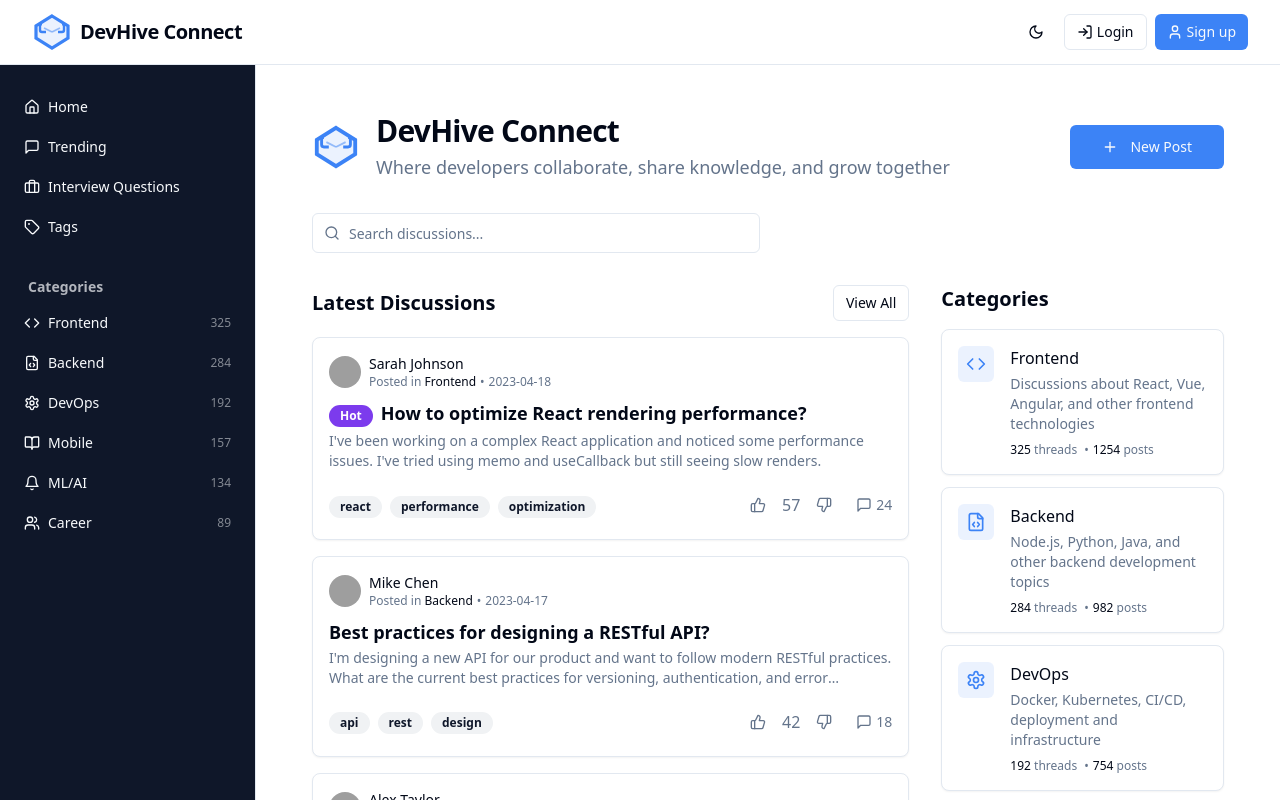
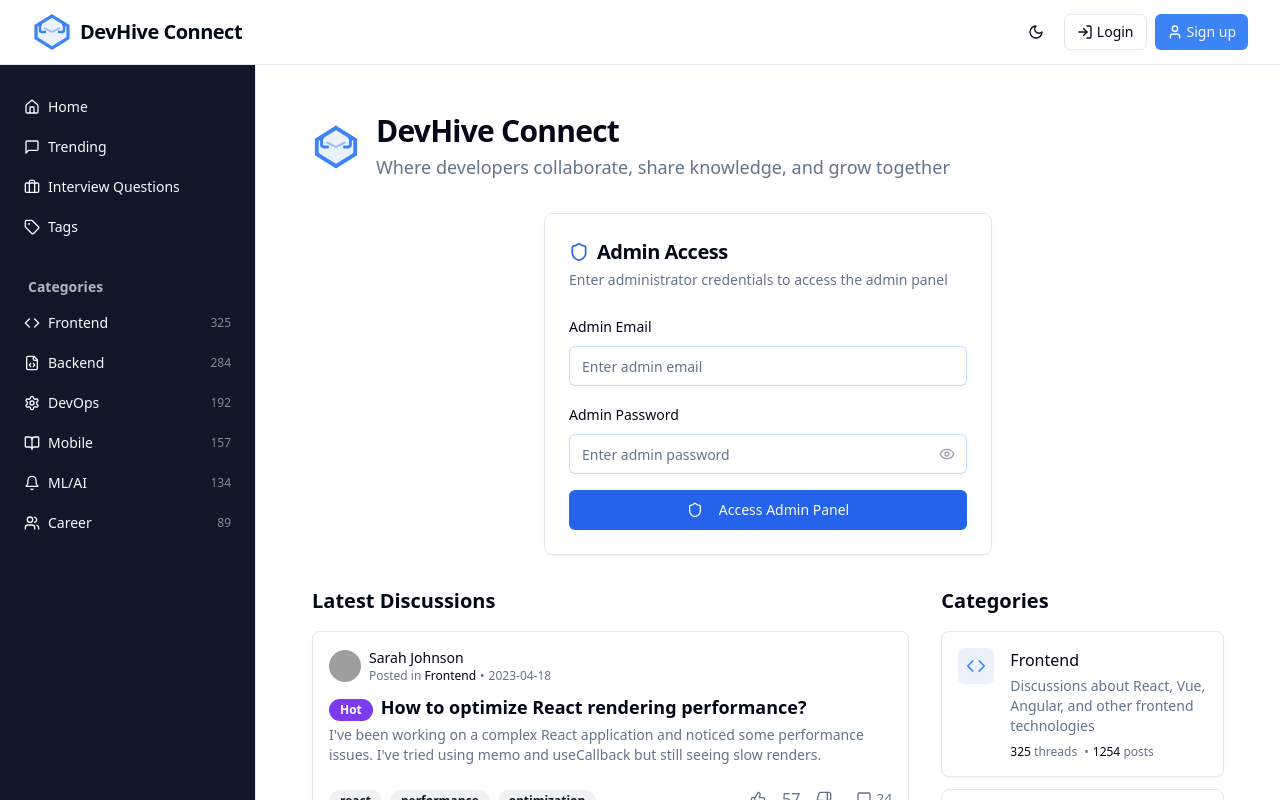
Before and after one commit to revathi-mp/dev-hive-connect, a React (Vite) app: page /home in a window 1280 px wide. Shown: the top 800 px of the page. Built offline with nearby package versions, Linux system fonts and the light colour scheme; grey boxes are pictures that could not be loaded; the HTML template or start-up script is replaced by a standard one.

Commit message:
feat: Implement admin login on home page
Create a separate admin login panel on the home page with the same functionality as the existing admin panel.

```diff
--- /dev/null
+++ b/src/components/admin/HomeAdminLoginPanel.tsx
@@ -0,0 +1,189 @@
+
+import { useState } from "react";
+import { useNavigate } from "react-router-dom";
+import { Button } from "@/components/ui/button";
+import { Shield, Eye, EyeOff } from "lucide-react";
+import { useForm } from "react-hook-form";
+import { useToast } from "@/hooks/use-toast";
+import { Input } from "@/components/ui/input";
+import { Form, FormControl, FormField, FormItem, FormLabel, FormMessage } from "@/components/ui/form";
+import { useAuth } from "@/contexts/AuthContext";
+import { Card, CardContent, CardHeader, CardTitle } from "@/components/ui/card";
+
+// Designated admin email - only this email can access admin panel
+const ADMIN_EMAIL = "revathimp69@gmail.com";
+const ADMIN_PASSWORD = "password123";
+
+export function HomeAdminLoginPanel() {
+  const [isLoading, setIsLoading] = useState(false);
+  const [showPassword, setShowPassword] = useState(false);
+  const { toast } = useToast();
+  const navigate = useNavigate();
+  const { signIn } = useAuth();
+
+  const form = useForm({
+    defaultValues: {
+      email: "",
+      password: "",
+    },
+  });
+
+  const onSubmit = async (data: { email: string; password: string }) => {
+    if (!data.email || !data.password) {
+      toast({
+        title: "Missing Information",
+        description: "Please enter both email and password.",
+        variant: "destructive",
+      });
+      return;
+    }
+
+    // Check if the email and password match the designated admin credentials
+    if (data.email !== ADMIN_EMAIL || data.password !== ADMIN_PASSWORD) {
+      toast({
+        title: "Invalid Admin Credentials",
+        description: "Invalid email or password for admin access.",
+        variant: "destructive",
+      });
+      return;
+    }
+
+    setIsLoading(true);
+    console.log('Admin login attempt from home page for:', data.email);
+
+    try {
+      const { error } = await signIn(data.email, data.password);
+
+      if (error) {
+        console.error("Admin login error:", error);
+        toast({
+          title: "Invalid Credentials",
+          description: "Invalid email or password.",
+          variant: "destructive",
+        });
+      } else {
+        console.log('Admin login successful from home page');
+        toast({
+          title: "Admin Login Successful",
+          description: "Welcome to the admin panel!",
+        });
+
+        // Navigate directly to admin panel
+        navigate("/admin");
+      }
+    } catch (error) {
+      console.error("Unexpected admin login error:", error);
+      toast({
+        title: "Invalid Credentials",
+        description: "Invalid email or password.",
+        variant: "destructive",
+      });
+    } finally {
+      setIsLoading(false);
+    }
+  };
+
+  return (
+    <Card className="w-full max-w-md">
+      <CardHeader className="space-y-1">
+        <CardTitle className="flex items-center gap-2 text-xl">
+          <Shield className="h-5 w-5 text-blue-600" />
+          Admin Access
+        </CardTitle>
+        <p className="text-sm text-muted-foreground">
+          Enter administrator credentials to access the admin panel
+        </p>
+      </CardHeader>
+      <CardContent>
+        <Form {...form}>
+          <form onSubmit={form.handleSubmit(onSubmit)} className="space-y-4">
+            <FormField
+              control={form.control}
+              name="email"
+              rules={{
+                required: "Admin email is required",
+                pattern: {
+                  value: /^[A-Z0-9._%+-]+@[A-Z0-9.-]+\.[A-Z]{2,}$/i,
+                  message: "Please enter a valid email address"
+                }
+              }}
+              render={({ field }) => (
+                <FormItem>
+                  <FormLabel htmlFor="admin-email">Admin Email</FormLabel>
+                  <FormControl>
+                    <Input
+                      id="admin-email"
+                      placeholder="Enter admin email"
+                      type="email"
+                      autoComplete="email"
+                      disabled={isLoading}
+                      className="border-blue-200 focus:border-blue-500"
+                      {...field}
+                    />
+                  </FormControl>
+                  <FormMessage />
+                </FormItem>
+              )}
+            />
+            <FormField
+              control={form.control}
+              name="password"
+              rules={{
+                required: "Admin password is required",
+                minLength: {
+                  value: 6,
+                  message: "Password must be at least 6 characters"
+                }
+              }}
+              render={({ field }) => (
+                <FormItem>
+                  <FormLabel htmlFor="admin-password">Admin Password</FormLabel>
+                  <FormControl>
+                    <div className="relative">
+                      <Input
+                        id="admin-password"
+                        type={showPassword ? "text" : "password"}
+                        placeholder="Enter admin password"
+                        autoComplete="current-password"
+                        disabled={isLoading}
+                        className="border-blue-200 focus:border-blue-500 pr-10"
+                        {...field}
+                      />
+                      <Button
+                        type="button"
+                        variant="ghost"
+                        size="sm"
+                        className="absolute right-0 top-0 h-full px-3 py-2 hover:bg-transparent"
+                        onClick={() => setShowPassword(!showPassword)}
+                      >
+                        {showPassword ? (
+                          <EyeOff className="h-4 w-4 text-gray-400" />
+                        ) : (
+                          <Eye className="h-4 w-4 text-gray-400" />
+                        )}
+                      </Button>
+                    </div>
+                  </FormControl>
+                  <FormMessage />
+                </FormItem>
+              )}
+            />
+            <Button className="w-full bg-blue-600 hover:bg-blue-700" type="submit" disabled={isLoading}>
+              {isLoading ? (
+                <>
+                  <div className="animate-spin rounded-full h-4 w-4 border-b-2 border-white mr-2"></div>
+                  Authenticating...
+                </>
+              ) : (
+                <>
+                  <Shield className="mr-2 h-4 w-4" />
+                  Access Admin Panel
+                </>
+              )}
+            </Button>
+          </form>
+        </Form>
+      </CardContent>
+    </Card>
+  );
+}
--- a/src/pages/HomePage.tsx
+++ b/src/pages/HomePage.tsx
@@ -1,9 +1,11 @@
+
 import { useState } from "react";
 import { Link } from "react-router-dom";
 import { MainLayout } from "@/components/layout/MainLayout";
 import { PostCard } from "@/components/forum/PostCard";
 import { CategoryCard } from "@/components/forum/CategoryCard";
 import { TagList } from "@/components/forum/TagList";
+import { HomeAdminLoginPanel } from "@/components/admin/HomeAdminLoginPanel";
 import { mockPosts, mockCategories, mockTags } from "@/data/mockData";
 import { Button } from "@/components/ui/button";
 import { Plus, Code, FileCode, Settings, BookOpen, Bell, Users, Search } from "lucide-react";
@@ -83,12 +85,23 @@ export default function HomePage() {
             </div>
           </div>
           <div className="flex items-center gap-2">
+            {user && (
               <Button className="md:w-auto" size="lg" onClick={() => setModalOpen(true)}>
                 <Plus className="mr-1 h-4 w-4" />
                 New Post
               </Button>
+            )}
           </div>
         </div>
+
+        {/* Show admin login panel when not logged in */}
+        {!user && (
+          <div className="mb-8 flex justify-center">
+            <HomeAdminLoginPanel />
+          </div>
+        )}
+
+        {user && (
           <div className="mb-8 flex w-full max-w-md items-center relative">
             <Search className="absolute left-3 h-4 w-4 text-muted-foreground" />
             <Input
@@ -99,11 +112,15 @@ export default function HomePage() {
               onChange={e => setSearchQuery(e.target.value)}
             />
           </div>
+        )}
+
         <div className="grid gap-8 lg:grid-cols-3">
           <div className="lg:col-span-2">
             <section className="mb-10">
               <div className="mb-4 flex items-center justify-between">
                 <h2 className="text-xl font-semibold">Latest Discussions</h2>
+                {user && (
+                  <>
                     {viewAllPosts ? (
                       <Button variant="outline" size="sm" onClick={handleViewLessPosts}>
                         View Less
@@ -113,6 +130,8 @@ export default function HomePage() {
                         View All
                       </Button>
                     )}
+                  </>
+                )}
               </div>
               <div className="space-y-4">
                 {postsToDisplay.length > 0 ? (
@@ -121,10 +140,10 @@ export default function HomePage() {
                   ))
                 ) : (
                   <div className="p-8 text-center text-muted-foreground border rounded-md">
-                    No discussions found.
+                    {user ? "No discussions found." : "Login to view and participate in discussions."}
                   </div>
                 )}
-                {!viewAllPosts && filteredPosts.length > 3 && (
+                {user && !viewAllPosts && filteredPosts.length > 3 && (
                   <Button
                     variant="ghost"
                     size="sm"
@@ -168,7 +187,7 @@ export default function HomePage() {
           </div>
         </div>
       </div>
-      <NewPostModal open={modalOpen} onOpenChange={setModalOpen} onSubmit={handleNewPost} />
+      {user && <NewPostModal open={modalOpen} onOpenChange={setModalOpen} onSubmit={handleNewPost} />}
     </MainLayout>
   );
 }
```
Lines whose indentation alone changed are shown as unchanged.
